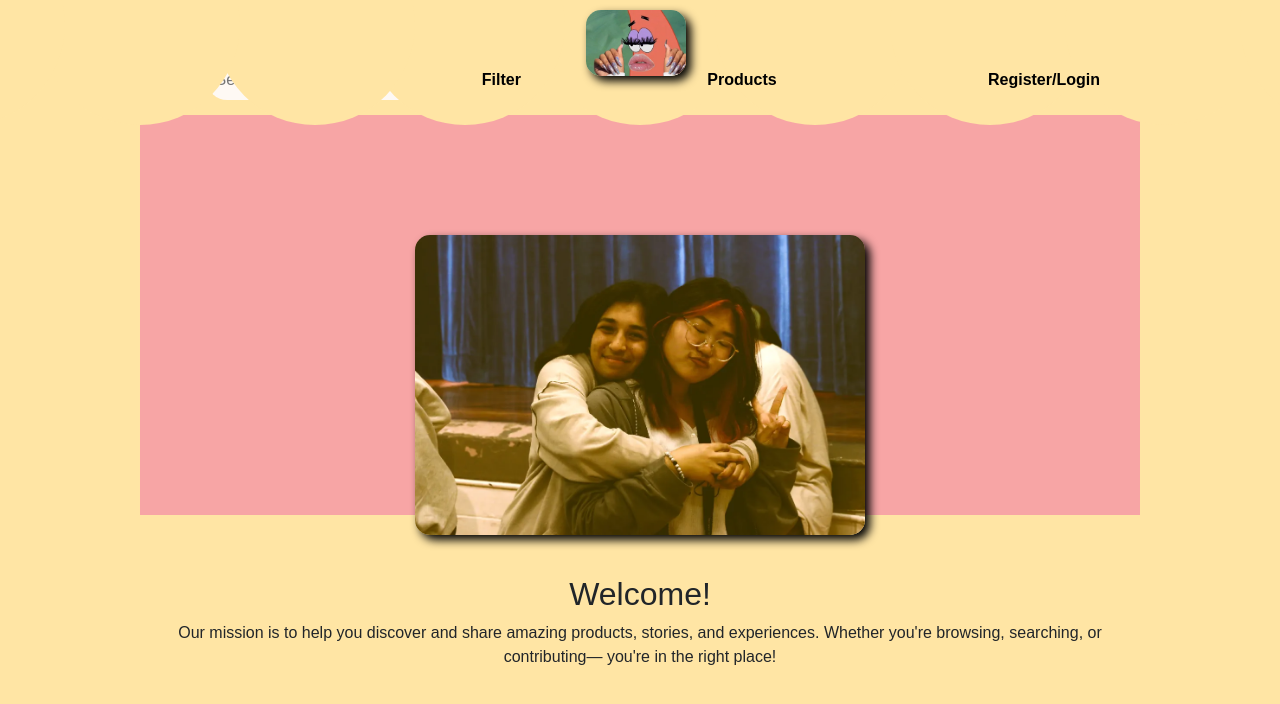
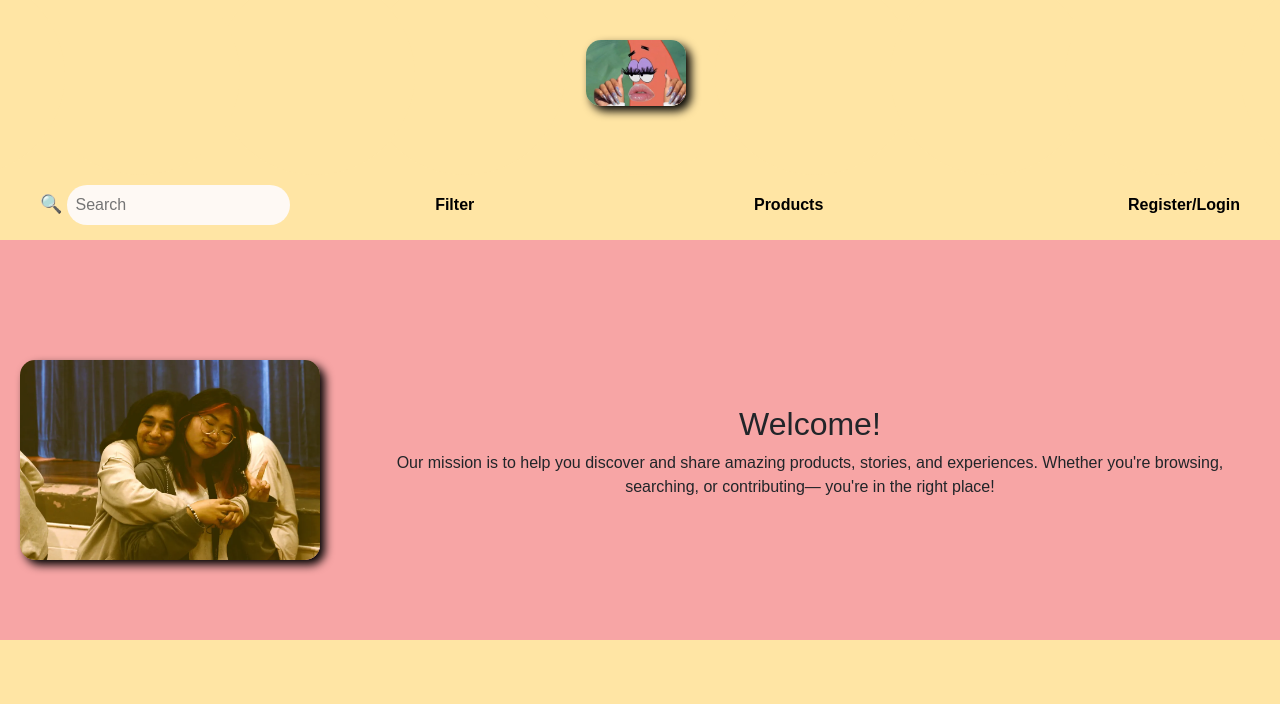
Before and after one commit to YuviShendge/SWEGroup2, a React (Create React App) app in the folder frontend/: page /home in a window 1280 px wide. Shown: the top 704 px of the page. Built offline with nearby package versions, Linux system fonts and the light colour scheme.

Commit message:
adriel changes

```diff
--- a/frontend/src/welcome_style.css
+++ b/frontend/src/welcome_style.css
@@ -14,10 +14,13 @@ body {
 /* Header */
 header {
   display: flex;
-  justify-content: space-between;
+  justify-content: space-between; /* Spread items across full width */
   align-items: center;
   padding: 15px 40px;
+  background-color: #ffe5a4;
+  z-index: 5;
 }
+
 
 .search-container {
   display: flex;
@@ -26,13 +29,13 @@ header {
   padding: 10px 20px;
   border-radius: 30px;
   box-shadow: 2px 2px 8px rgba(0, 0, 0, 0.1);
-  z-index: 1;
+  z-index: 5;
 }
 
 .search-icon {
   font-size: 18px;
   margin-right: 5px;
-  z-index: 1;
+  z-index: 3;
 }
 
 input {
@@ -48,7 +51,7 @@ input {
   text-decoration: none;
   color: black;
   font-weight: bold;
-  z-index: 1;
+  z-index: 3;
 }
 
 /* Products */
@@ -57,7 +60,7 @@ input {
   text-decoration: none;
   color: black;
   font-weight: bold;
-  z-index: 1;
+  z-index: 3;
   margin-left: -25px;
 }
 
@@ -67,7 +70,7 @@ input {
   text-decoration: none;
   color: black;
   font-weight: bold;
-  z-index: 1;
+  z-index: 3;
   margin-left: -160px;
 }
 
@@ -78,20 +81,21 @@ input {
   top: 0px;
   height: 400px;
   border-radius: 0;
+  z-index: 1;
 }
 
 /* Yellow Circles */
 .yellow_circ1, .yellow_circ2, .yellow_circ3, .yellow_circ4,
 .yellow_circ5, .yellow_circ6, .yellow_circ7, .yellow_circ8, .yellow_circ9 {
   position: absolute;
-  top: -75px;
+  top: -25px;
   left: 50%;
   width: 200px;
   height: 200px;
   border-radius: 50%;
   overflow: hidden;
   background-color: #ffe5a4;
-  z-index: 0;
+  z-index: 1;
 }
 
 .yellow_circ1 { transform: translateX(-50%); }
@@ -109,8 +113,6 @@ input {
   display: flex;
   justify-content: center;
   align-items: center;
-  flex-wrap: wrap; /* allows wrapping on smaller screens */
-  max-width: 1000px;
   margin: -300px auto 50px auto; /* Negative top margin to shift up */
   padding: 20px;
   gap: 40px;
@@ -134,7 +136,7 @@ input {
 
 .slay-frame {
   position: absolute;
-  top: 10px; /* Adjust to move image up/down */
+  top: 40px; /* Adjust to move image up/down */
   left: 45%;
   transform: translateX(10%); /* Center the image */
   z-index: 1; /* Ensures image is above the background */
```
